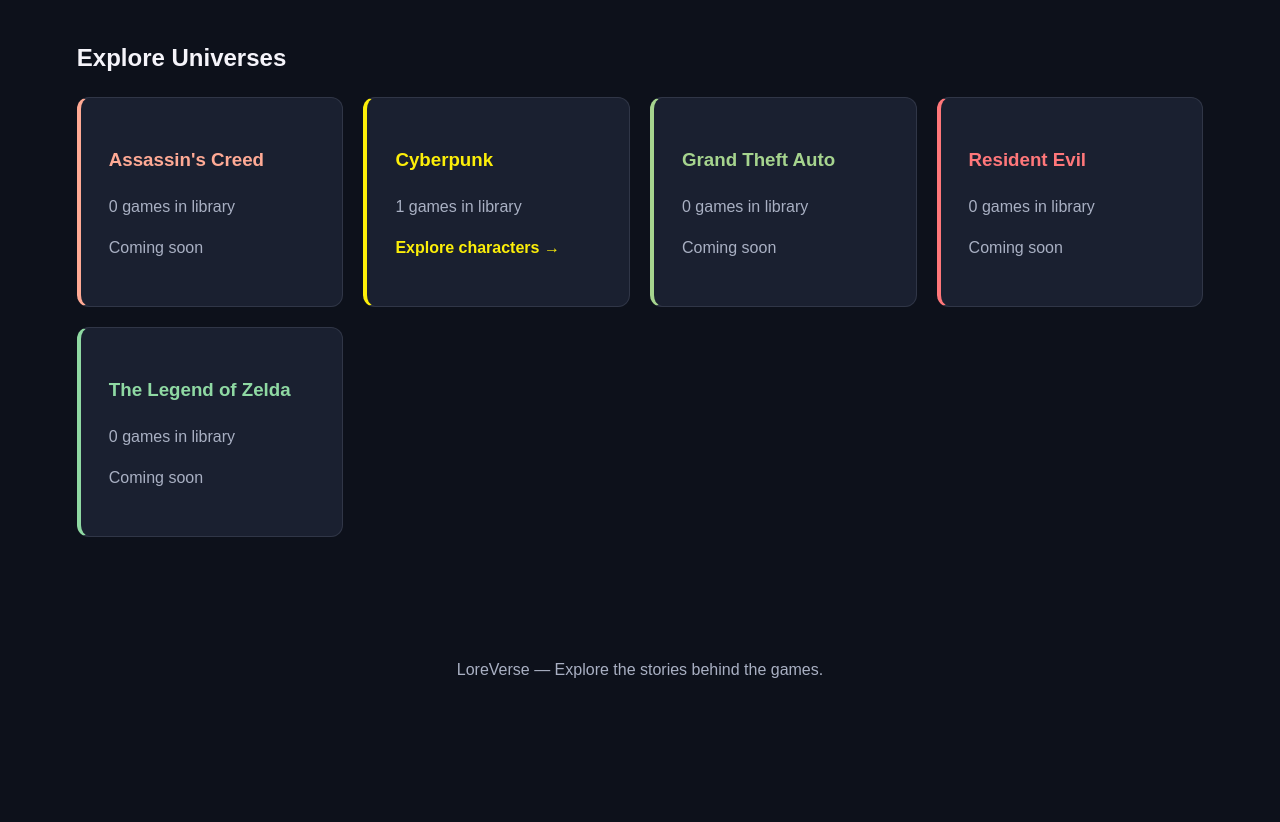
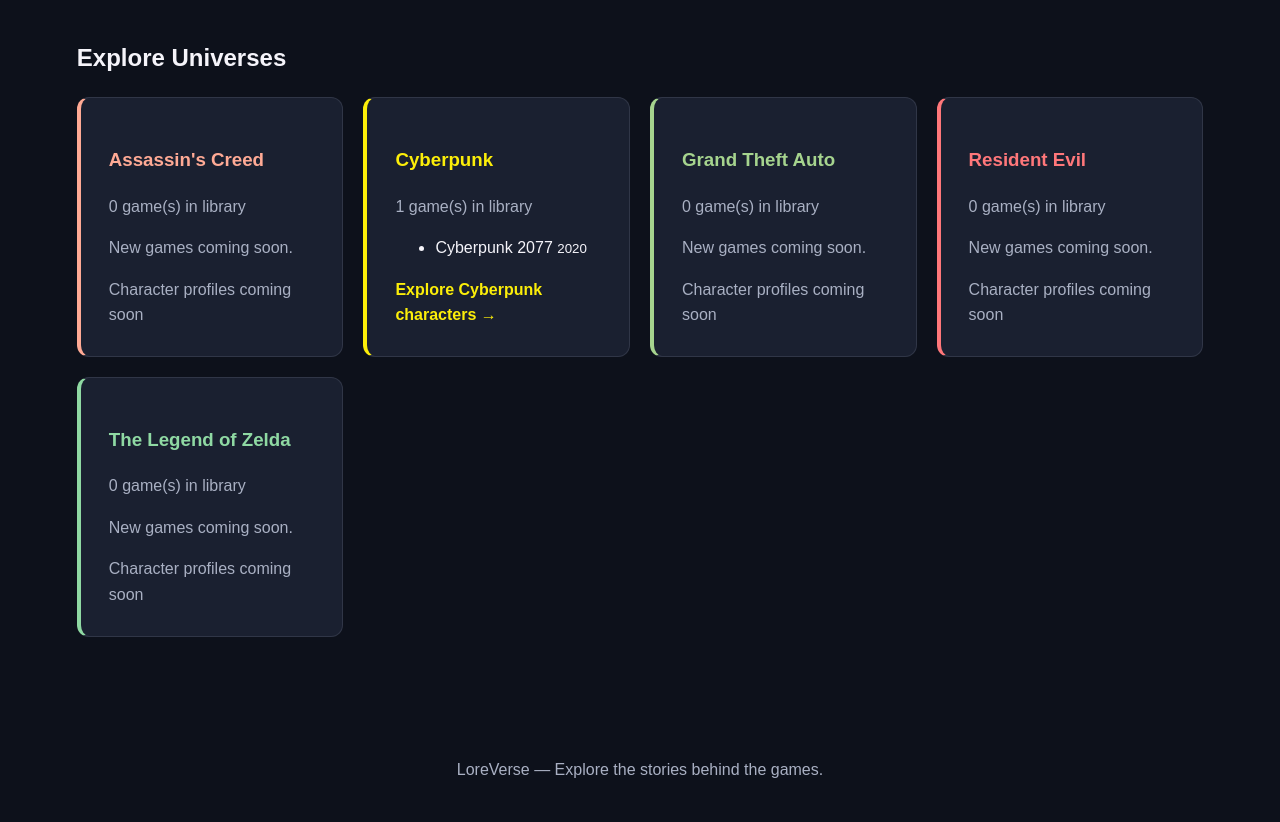
Before and after one commit to Silvacar005/LoreVerse, a PHP site: page / in a window 1280 px wide. Shown: the part 462-1284 px from the top of the page. Before the commit the page ends 1140 px from the top, so only its background shows below. Run offline with PHP 8.4, Linux system fonts and the light colour scheme; data comes from the database, SQL or seed files in the repository.

Commit message:
Display game titles dynamically beneath franchise cards

```diff
--- a/index.php
+++ b/index.php
@@ -3,77 +3,72 @@ require_once __DIR__ . "/config/db.php";
 
 $pdo = connectDatabase();
 
-$sql = "SELECT
-            f.name,
-            f.slug,
-            COUNT(g.game_id) AS game_count
-        FROM franchises AS f
-        LEFT JOIN games AS g
-            ON f.franchise_id = g.franchise_id
-        GROUP BY f.franchise_id, f.name, f.slug
-        ORDER BY f.name";
+// Load all franchises and their games from MySQL.
+$franchises = $pdo->query(
+    "SELECT franchise_id, name, slug FROM franchises ORDER BY name"
+)->fetchAll();
 
-$franchises = $pdo->query($sql)->fetchAll();
+$games = $pdo->query(
+    "SELECT game_id, franchise_id, title, release_date
+     FROM games
+     WHERE franchise_id IS NOT NULL
+     ORDER BY release_date, title"
+)->fetchAll();
+
+$gamesByFranchise = [];
+foreach ($games as $game) {
+    $gamesByFranchise[$game["franchise_id"]][] = $game;
+}
 ?>
-
 <!DOCTYPE html>
 <html lang="en">
 <head>
     <meta charset="UTF-8">
-    <meta name="viewport"
-          content="width=device-width, initial-scale=1.0">
+    <meta name="viewport" content="width=device-width, initial-scale=1.0">
     <title>LoreVerse | Explore Universes</title>
     <link rel="stylesheet" href="css/site.css">
 </head>
 <body>
 
 <header class="site-header">
-    <a class="logo" href="index.php">
-        LORE<span>VERSE</span>
-    </a>
-    <nav>
-        <a href="explore.php">Character Explorer</a>
-    </nav>
+    <a class="logo" href="index.php">LORE<span>VERSE</span></a>
+    <nav><a href="explore.php">Character Explorer</a></nav>
 </header>
 
 <main>
     <section class="hero">
         <p class="eyebrow">THE STORIES BEYOND THE GAME</p>
         <h1>Every universe has a story.</h1>
-        <p>
-            Explore characters, histories, factions
-            and timelines from your favorite games.
-        </p>
+        <p>Explore characters, histories, factions and timelines from your favorite games.</p>
     </section>
 
     <section class="library">
         <h2>Explore Universes</h2>
-
         <div class="universe-grid">
         <?php foreach ($franchises as $franchise): ?>
-                <article
-                    class="universe-card"
-                    data-franchise="<?= htmlspecialchars(
-                        $franchise['slug'], ENT_QUOTES, 'UTF-8'
-                    ) ?>"
-                >
-                    <h3><?= htmlspecialchars(
-                        $franchise['name'],
-                        ENT_QUOTES,
-                        'UTF-8'
-                    ) ?></h3>
+            <?php $franchiseGames = $gamesByFranchise[$franchise["franchise_id"]] ?? []; ?>
+            <article class="universe-card"
+                     data-franchise="<?= htmlspecialchars($franchise['slug'], ENT_QUOTES, 'UTF-8') ?>">
+                <h3><?= htmlspecialchars($franchise['name'], ENT_QUOTES, 'UTF-8') ?></h3>
+                <p><?= count($franchiseGames) ?> game(s) in library</p>
 
-                    <p>
-                        <?= (int)$franchise['game_count'] ?>
-                        games in library
-                    </p>
+                <?php if ($franchiseGames): ?>
+                    <ul class="game-list">
+                    <?php foreach ($franchiseGames as $game): ?>
+                        <li>
+                            <?= htmlspecialchars($game['title'], ENT_QUOTES, 'UTF-8') ?>
+                            <small><?= htmlspecialchars(substr($game['release_date'] ?? '', 0, 4), ENT_QUOTES, 'UTF-8') ?></small>
+                        </li>
+                    <?php endforeach; ?>
+                    </ul>
+                <?php else: ?>
+                    <p>New games coming soon.</p>
+                <?php endif; ?>
 
                 <?php if ($franchise['slug'] === 'cyberpunk'): ?>
-                        <a href="explore.php">
-                            Explore characters →
-                        </a>
+                    <a href="explore.php">Explore Cyberpunk characters →</a>
                 <?php else: ?>
-                        <span>Coming soon</span>
+                    <span>Character profiles coming soon</span>
                 <?php endif; ?>
             </article>
         <?php endforeach; ?>
@@ -81,9 +76,6 @@ $franchises = $pdo->query($sql)->fetchAll();
     </section>
 </main>
 
-<footer>
-    <p>LoreVerse — Explore the stories behind the games.</p>
-</footer>
-
+<footer><p>LoreVerse — Explore the stories behind the games.</p></footer>
 </body>
 </html>
```
Lines whose indentation alone changed are shown as unchanged.
